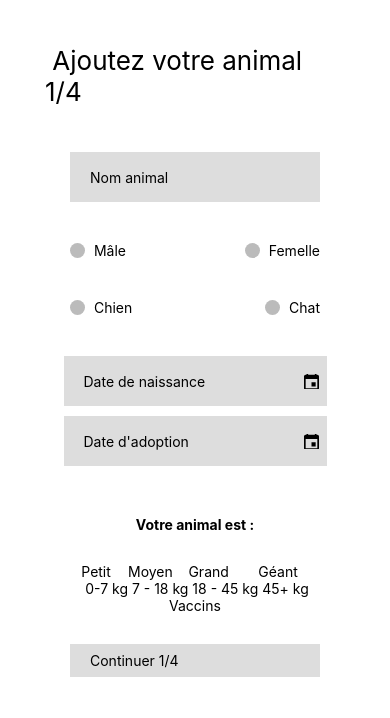
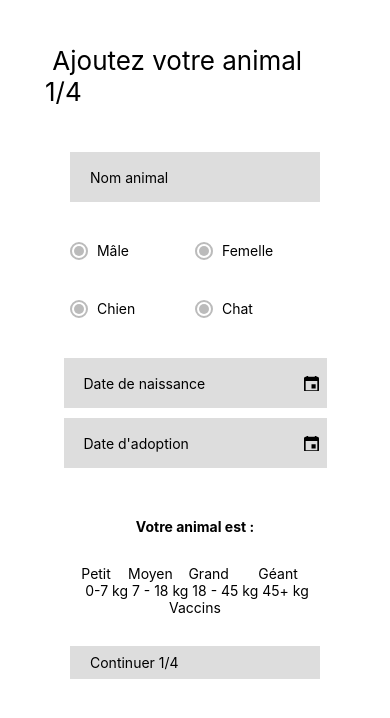
Before and after one commit to Fourkane-SA/PetWatch, a React Native app in the folder app/: screen / in a window 390 px wide. Shown: the top 718 px of the page. Built offline with nearby package versions, Linux system fonts and the light colour scheme.

Commit message:
add custom btn radio

```diff
--- a/app/components/radioButton.tsx
+++ b/app/components/radioButton.tsx
@@ -4,15 +4,25 @@ import { StyleSheet, View, Text, Pressable } from 'react-native';
 export default function RadioButton({ data, onSelect }) {
     const [userOption, setUserOption] = useState(null);
 
+    const selectHandler = (value) => {
+        onSelect(value);
+        this.setUserOption(value);
+    };
+
     return (
         <View style={styles.blocRadioGroup}>
             {data.map((item) => {
                 return (
-                    <Pressable style={styles.blocRadioItem} onPress={() => setUserOption(item.value)}>
-                        <View style={styles.radio}></View><Text> {item.value}</Text>
+                    <Pressable key={item.id} style={styles.blocRadioItem}  onPress={() => setUserOption(item.value)}>
+                        <View style={[styles.before, item.value === userOption ? styles.beforeSelected : styles.beforeUnselected]} >
+                            <View style={[styles.after, item.value === userOption ? styles.afterSelected : styles.afterUnselected]}></View>
+                        </View>
+
+                        <Text> {item.value}</Text>
                     </Pressable>
                 );
             })}
+            {/* <Text> User option: {userOption}</Text> */}
         </View>
     );
 }
@@ -20,32 +30,40 @@ export default function RadioButton({ data, onSelect }) {
 const styles = StyleSheet.create({
     blocRadioGroup: {
         flexDirection: 'row',
-        justifyContent: 'space-between',
         marginBottom: 40,
         width: '100%',
     },
     blocRadioItem: {
         flexDirection: 'row',
-        alignItems: 'center',
+        width: '50%',
     },
-    radio: {
-        backgroundColor: '#bbb',
-        width: 15,
-        height: 15,
+    before: {
+        backgroundColor: 'transparent',
+        borderWidth: 2,
+        width: 18,
+        height: 18,
         borderRadius: 50,
         marginRight: 5,
-    }
+        alignItems: 'center',
+        justifyContent: 'center',
+    },
+    after: {
+        width: 10,
+        height: 10,
+        backgroundColor: '#bbb',
+        borderRadius: 50
+
+    },
+    beforeSelected: {
+        borderColor: 'blue'
+    },
+    beforeUnselected: {
+        borderColor: '#bbb',
+    },
+    afterSelected: {
+        backgroundColor: 'blue',
+    },
+    afterUnselected: {
+        backgroundColor: '#bbb',
+    },
 });
-
-// const Before = styled.button`
-//   content : '';
-// `;
-
-// const After = styled.button`
-// content : '';
-// display: block;
-// width: 15px;
-// height: 15px;
-// border-radius: 50px;
-// background-color : grey;
-// `;
--- a/app/screens/addAnimal.tsx
+++ b/app/screens/addAnimal.tsx
@@ -4,19 +4,60 @@ import RadioButton from '../components/RadioButton';
 
 export default class AddAnimal extends Component {
 
-  booleanChoice = [
-    { value: 'Oui' },
-    { value: 'Non' },
+  booleanChoiceAllergie = [
+    {
+      id: 'yAllergie',
+      value: 'Oui'
+     },
+    {
+      id: 'nAllergie',
+      value: 'Non'
+     },
+  ];
+
+
+  booleanChoiceMaladie = [
+    {
+      id: 'yMaladie',
+      value: 'Oui'
+     },
+    {
+      id: 'nMaladie',
+      value: 'Non'
+     },
+  ];
+
+  booleanChoiceMedicament = [
+    {
+      id: 'yMedicament',
+      value: 'Oui'
+     },
+    {
+      id: 'nMedicament',
+      value: 'Non'
+     },
   ];
 
   genderChoice = [
-    { value: 'Mâle' },
-    { value: 'Femelle' },
+    {
+      id: 'maleGender',
+      value: 'Mâle'
+    },
+    {
+      id: 'femelleGender',
+      value: 'Femelle'
+    },
   ];
 
   typeChoice = [
-    { value: 'Chien' },
-    { value: 'Chat' },
+    {
+      id: 'chienType',
+      value: 'Chien'
+    },
+    {
+      id: 'chatType',
+      value: 'Chat'
+    },
   ];
 
   poids = [
```
